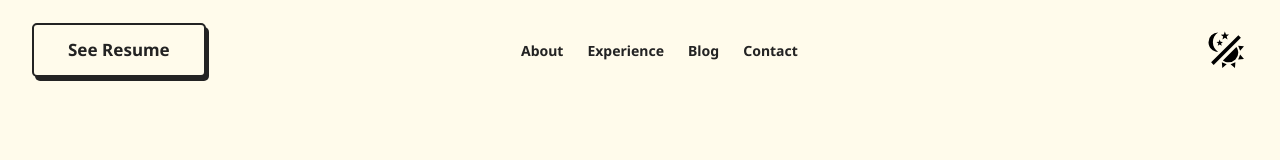
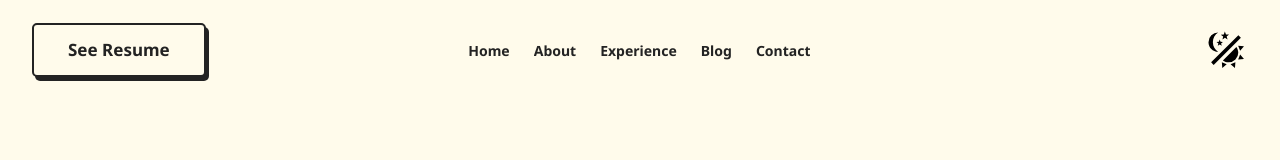
Before and after one commit to VanessaGiannoni/portfolio, a Next.js app: page / in a window 1280 px wide. Shown: the top 160 px of the page. Built offline with nearby package versions, Linux system fonts and the light colour scheme.

Commit message:
feat: add home link and remove padding

```diff
--- a/src/components/NavigationMenuDesktop/NavigationMenuDesktop.tsx
+++ b/src/components/NavigationMenuDesktop/NavigationMenuDesktop.tsx
@@ -5,6 +5,10 @@ import classes from './navigation-menu-desktop.module.css';
 import NavigationItem from './subcomponents/NavigationItem';
 
 export const menuItems = [
+  {
+    href: '#home',
+    label: 'Home',
+  },
   {
     href: '#about',
     label: 'About',
--- a/src/components/NavigationMenuDesktop/navigation-menu-desktop.module.css
+++ b/src/components/NavigationMenuDesktop/navigation-menu-desktop.module.css
@@ -1,4 +1,5 @@
 .navList {
   display: flex;
   list-style-type: none;
+  padding: 0;
 }
```
